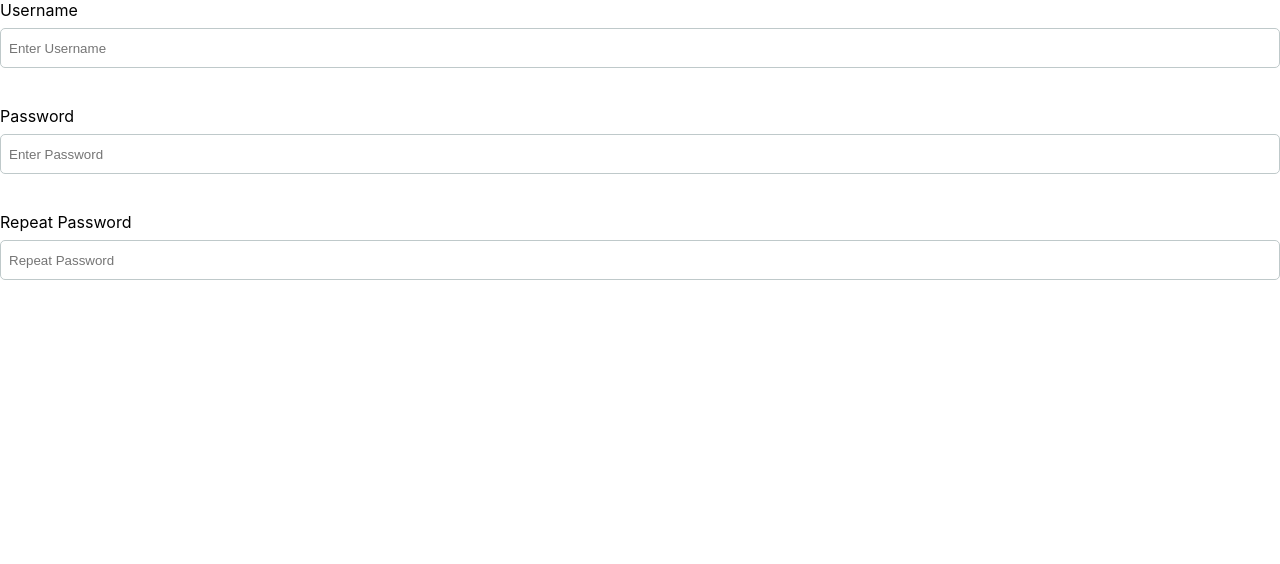
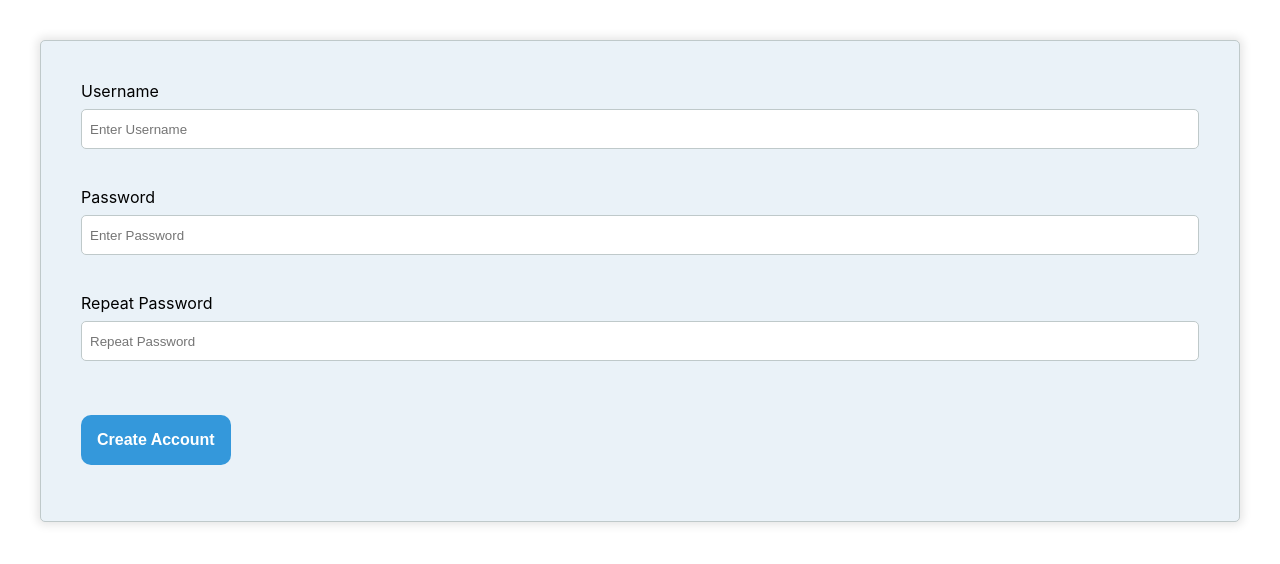
Before and after one commit to 1stBoltCrux/cuna-auto, a React (Create React App) app: page /new-account in a window 1280 px wide. Shown: the top 564 px of the page. Built offline with nearby package versions, Linux system fonts and the light colour scheme.

Commit message:
chore(newAccount): style new account component

```diff
--- a/src/features/UI/input/Input.tsx
+++ b/src/features/UI/input/Input.tsx
@@ -26,7 +26,7 @@ const Input = ({
         type={type}
       />
       {
-        errors[name] ? <p>{errors[name]}</p> : null
+        errors[name] ? <p className="error">{errors[name]}</p> : null
       }
     </StyledInput>
   );
--- a/src/features/disqualification/Disqualification.styles.tsx
+++ b/src/features/disqualification/Disqualification.styles.tsx
@@ -1,7 +1,6 @@
 import styled from "styled-components";
 
 const StyledDisqualificationContainer = styled.div`
-padding: 40px;
 
 a {
   text-decoration: none;
--- a/src/features/landing/Landing.styles.tsx
+++ b/src/features/landing/Landing.styles.tsx
@@ -1,8 +1,6 @@
 import styled from "styled-components";
 
 const StyledLandingContainer = styled.div`
-  padding: 40px;
-
   .cuna-auto-loan-form {
     padding: 40px;
     border-radius: 5px;
--- a/src/features/landing/Landing.tsx
+++ b/src/features/landing/Landing.tsx
@@ -68,6 +68,8 @@ const Landing = () => {
         } else {
           dispatch(setErrors({ inputName, inputErrorValue: null }));
         }
+        break;
+      default:
         break;
     }
   };
--- a/src/features/new-account/NewAccount.styles.tsx
+++ b/src/features/new-account/NewAccount.styles.tsx
@@ -1,8 +1,12 @@
-import styled from 'styled-components';
+import styled from "styled-components";
 
-const StyledNewAccountContainer= styled.div`
-margin: 0 auto;
+const StyledNewAccountContainer = styled.div`
+  .cuna-auto-loan-new-account-input-group {
+    padding: 40px;
+    border-radius: 5px;
+    border: 1px solid #bfc9ca;
+    box-shadow: 0px 0px 10px 3px rgba(0, 0, 0, 0.1);
+    background: #eaf2f8;
+  }
 `;
-export {
-    StyledNewAccountContainer
-}
+export { StyledNewAccountContainer };
--- a/src/features/new-account/NewAccount.tsx
+++ b/src/features/new-account/NewAccount.tsx
@@ -6,14 +6,17 @@ import {
   selectErrors,
   setUser,
   setErrors,
+  selectIsValid
 } from "./newAccountSlice";
 import Input from "../UI/input/Input";
+import Button from "../UI/button/Button";
 import { passwordValidator, emailValidator } from "../../utilities/utilities";
 
 const NewAccount = () => {
   const dispatch = useDispatch();
   const user = useSelector(selectUser);
   const errors = useSelector(selectErrors);
+  const isvalid = useSelector(selectIsValid);
 
   console.log(errors)
 
@@ -46,7 +49,6 @@ const NewAccount = () => {
             })
           );
         } else {
-          console.log('password else')
           dispatch(setErrors({ inputName, inputErrorValue: null }));
         }
         break;
@@ -69,6 +71,7 @@ const NewAccount = () => {
 
   return (
     <StyledNewAccountContainer>
+      <div className="cuna-auto-loan-new-account-input-group">
       <Input
         placeholder="Enter Username"
         label="Username"
@@ -93,6 +96,9 @@ const NewAccount = () => {
         handleChange={handleChange}
         errors={errors}
       ></Input>
+      <Button handleSubmit={() => null} text="Create Account"/>
+      </div>
+
     </StyledNewAccountContainer>
   );
 };
--- a/src/features/new-account/newAccountSlice.ts
+++ b/src/features/new-account/newAccountSlice.ts
@@ -5,6 +5,7 @@ import { User, NewAccountErrors } from "../../interfaces/interfaces";
 interface NewAccountState {
   user: User;
   errors: NewAccountErrors;
+  isValid: boolean;
 }
 
 const initialState: NewAccountState = {
@@ -15,8 +16,9 @@ const initialState: NewAccountState = {
   errors: {
     username: "",
     password: "",
-    repeatPassword: ""
+    repeatPassword: "",
   },
+  isValid: false,
 };
 
 export const newAccountSlice = createSlice({
@@ -47,31 +49,44 @@ export const selectNewAccountState = (state: RootState) => {
   return state && state.newAccount;
 };
 
-export const selectErrors = createSelector(selectNewAccountState, (newAccountState) => {
+export const selectErrors = createSelector(
+  selectNewAccountState,
+  (newAccountState) => {
     return newAccountState.errors;
-})
+  }
+);
 
-export const selectUser = createSelector(selectNewAccountState, (newAccountState) => {
+export const selectUser = createSelector(
+  selectNewAccountState,
+  (newAccountState) => {
     return newAccountState.user;
-})
+  }
+);
 
-//   export const isValid = createSelector(
-//     selectErrors,
-//     selectLoanRequest,
-//     (errors: Errors, loanRequest: LoanRequest) => {
-//       let errorsExist = false;
-//       Object.keys(errors).forEach((key) => {
-//         if (errors[key as keyof Errors]) {
-//           errorsExist = true;
-//         }
-//       });
-//       Object.keys(loanRequest).forEach((key) => {
-//         if (!loanRequest[key as keyof LoanRequest]) {
-//           errorsExist = true;
-//         }
-//       });
-//       return errorsExist;
-//     }
-//   );
+export const selectIsValid = createSelector(
+    selectNewAccountState,
+    (newAccountState) => {
+        return newAccountState.isValid;
+    }
+)
+
+export const isValid = createSelector(
+  selectErrors,
+  selectUser,
+  (errors: NewAccountErrors, loanRequest: User) => {
+    let errorsExist = false;
+    Object.keys(errors).forEach((key) => {
+      if (errors[key as keyof NewAccountErrors]) {
+        errorsExist = true;
+      }
+    });
+    Object.keys(loanRequest).forEach((key) => {
+      if (!loanRequest[key as keyof User]) {
+        errorsExist = true;
+      }
+    });
+    return errorsExist;
+  }
+);
 
 export default newAccountSlice.reducer;
--- a/src/index.css
+++ b/src/index.css
@@ -1,4 +1,5 @@
 body {
+  padding: 40px;
   margin: 0;
   font-family: -apple-system, BlinkMacSystemFont, 'Segoe UI', 'Roboto', 'Oxygen',
     'Ubuntu', 'Cantarell', 'Fira Sans', 'Droid Sans', 'Helvetica Neue',
@@ -11,3 +12,7 @@ code {
   font-family: source-code-pro, Menlo, Monaco, Consolas, 'Courier New',
     monospace;
 }
+
+p.error {
+  font-size: 14px;
+}
```
Also changed, not shown: 1 other file (tests, documents, lock files or other folders).
